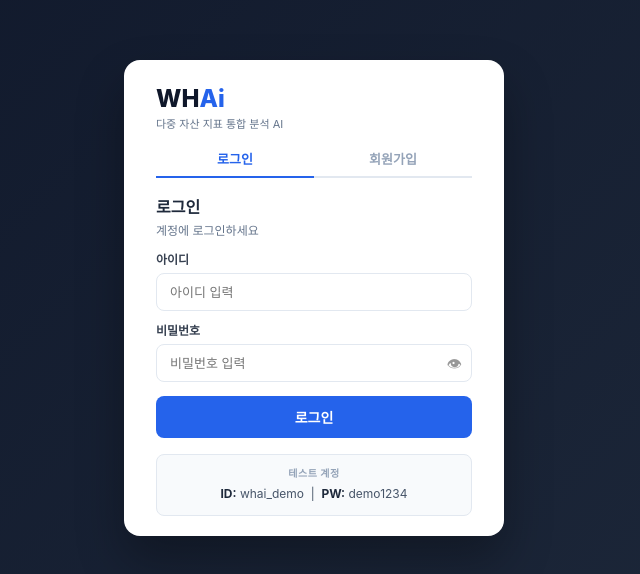
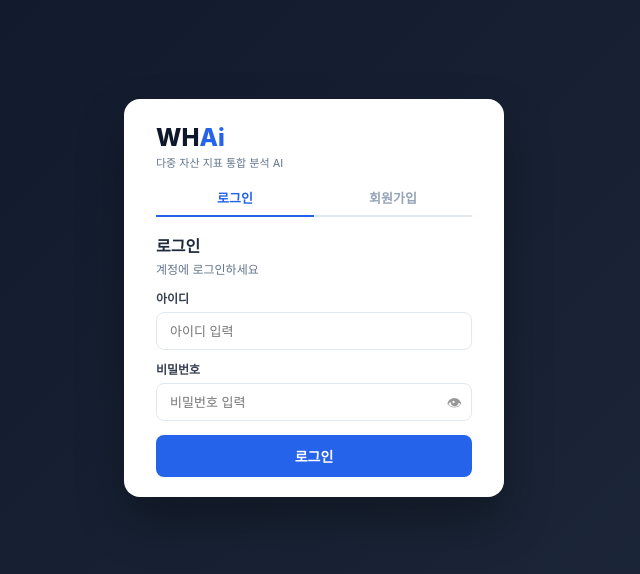
Before and after one commit to hwan1111/whai, a Next.js app in the folder frontend/: page / in a window 1280 px wide. Shown: the part 102-676 px from the top of the page, without its empty margins (326-966 px from the left). Built offline with nearby package versions, Linux system fonts and the light colour scheme.

Commit message:
fix: 로그인 시 프로필 사진 저장, 테스트 계정 안내 제거

```diff
--- a/frontend/src/app/page.jsx
+++ b/frontend/src/app/page.jsx
@@ -1,7 +1,7 @@
 'use client';
 import { useState, useEffect } from 'react';
 import { useRouter } from 'next/navigation';
-import { login, getUser } from '@/lib/auth';
+import { login, getUser, setProfileImage } from '@/lib/auth';
 
 const INVEST_OPTS = [
   { val: 'SAFE', label: '안정형' },
@@ -54,6 +54,7 @@ export default function AuthPage() {
         setLoginError(data.detail || '로그인에 실패했습니다.');
       } else {
         login(data.name, data.user_id, data.access_token);
+        if (data.profile_image_url) setProfileImage(data.profile_image_url);
         router.replace('/dashboard');
       }
     } catch {
@@ -127,6 +128,7 @@ export default function AuthPage() {
         setRegError(data.detail || '회원가입에 실패했습니다.');
       } else {
         login(data.name, data.user_id, data.access_token);
+        if (data.profile_image_url) setProfileImage(data.profile_image_url);
         router.replace('/dashboard');
       }
     } catch {
@@ -174,10 +176,6 @@ export default function AuthPage() {
             <button type="submit" className="btn-login" disabled={loginLoading}>
               {loginLoading ? '로그인 중...' : '로그인'}
             </button>
-            <div className="auth-demo">
-              <span className="auth-demo-label">테스트 계정</span>
-              <strong>ID:</strong> whai_demo &nbsp;|&nbsp; <strong>PW:</strong> demo1234
-            </div>
           </form>
         ) : (
           <form onSubmit={handleRegister}>
```
